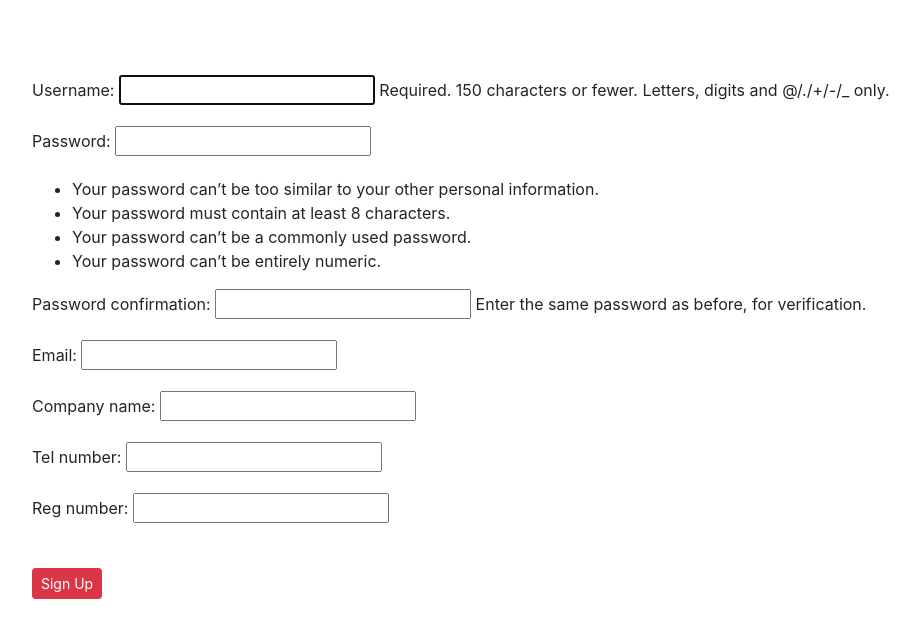
After one commit to Maryan23/CERTIFY, a Django app: page /accounts/signup/employer/ in a window 1280 px wide. The commit adds this page. Shown: the top 638 px of the page, without its empty margins (53-970 px from the left). Run offline with Django 3.2, Linux system fonts and the light colour scheme; parts of the project's set-up code (start-up, migrations or seed data) failed here and were passed over; some libraries are stand-ins or nearby versions; some web fonts are replaced.

Commit message:
Created register function for employer and institution

```diff
--- a/Certify/settings.py
+++ b/Certify/settings.py
@@ -52,6 +52,7 @@ INSTALLED_APPS = [
     'cloudinary',
     'rest_framework.authtoken',
     'corsheaders',
+    'bootstrap4'
     ]
 
 MIDDLEWARE = [
--- a/Certify/urls.py
+++ b/Certify/urls.py
@@ -13,12 +13,12 @@ Including another URLconf
     1. Import the include() function: from django.urls import include, path
     2. Add a URL to urlpatterns:  path('blog/', include('blog.urls'))
 """
-from django.conf.urls import include, url
+from django.conf.urls import include
 from django.contrib import admin
 from django.urls import path,include
 from api import views
 
 urlpatterns = [
     path('admin/', admin.site.urls),
-    url(r'', include('api.urls')),
+    path('', include('api.urls')),
 ]
--- /dev/null
+++ b/api/forms.py
@@ -0,0 +1,52 @@
+from django import forms
+from django.contrib.auth.forms import UserCreationForm
+from django.db import transaction
+from .models import *
+
+class EmployerSignUpForm(UserCreationForm):
+    email = forms.EmailField(required=True)
+    logo = CloudinaryField('logo')
+    company_name = forms.CharField(required=True)
+    about = forms.TextInput()
+    tel_number = forms.IntegerField(required=True)
+    reg_number = forms.CharField(required=True)
+
+    class Meta(UserCreationForm.Meta):
+        model = User
+
+    @transaction.atomic
+    def save(self):
+        user = super().save(commit=False)
+        user.email = self.cleaned_data.get('email')
+        user.is_employer = True
+        user.save()
+        employer = Employer.objects.create(user=user)
+        employer.logo = self.cleaned_data.get('logo')
+        employer.company_name = self.cleaned_data.get('company_name')
+        employer.about = self.cleaned_data.get('about')
+        employer.tel_number = self.cleaned_data.get('tel_number')
+        employer.reg_number = self.cleaned_data.get('reg_number')
+        return employer
+
+class InstitutionSignUpForm(UserCreationForm):
+    email = forms.EmailField()
+    reg_no = forms.CharField(required=True)
+    institution_name = forms.CharField(required=True)
+    location = forms.CharField(required=True)
+    location_address = forms.CharField(required=True)
+
+    class Meta(UserCreationForm.Meta):
+        model = User
+
+    @transaction.atomic
+    def save(self):
+        user = super().save(commit=False)
+        user.email = self.cleaned_data.get('email')
+        user.is_institution = True
+        user.save()
+        institution = Institution.objects.create(user=user)
+        institution.reg_no = self.cleaned_data.get('reg_no')
+        institution.institution_name = self.cleaned_data.get('institution_name')
+        institution.location = self.cleaned_data.get('location')
+        institution.location_address = self.cleaned_data.get('location_address')
+        return institution
--- a/api/models.py
+++ b/api/models.py
@@ -15,10 +15,10 @@ class User(AbstractUser):
 class Employer(models.Model):
     logo = CloudinaryField('logo')
     company_name = models.CharField(max_length=50)
-    about = models.TextField(max_length=1000, blank=True)
-    tel_number = models.IntegerField()
+    about = models.TextField(max_length=1000)
+    tel_number = models.IntegerField(null=True)
     email = models.EmailField()
-    reg_number = models.CharField(max_length=20)
+    reg_number = models.CharField(max_length=20,unique=True)
     joined_on = models.DateTimeField(auto_now_add=True,null=True)
     user = models.OneToOneField(User, on_delete=models.CASCADE,null=True)
 
@@ -29,7 +29,7 @@ class Employer(models.Model):
         self.save()
 
     def __str__(self):
-        return self.company_name
+        return self.user.username
 
 
 class Institution(models.Model):
@@ -48,7 +48,7 @@ class Institution(models.Model):
         self.delete()
 
     def __str__(self):
-        return self.institution_name
+        return self.user.username
 
     @classmethod
     def get_institution_by_name(cls, search_term):
--- a/api/serializers.py
+++ b/api/serializers.py
@@ -11,9 +11,6 @@ class UserSerializer(serializers.HyperlinkedModelSerializer):
         fields = ('id', 'username', 'email', 'password')
         extra_kwargs = {'password':{'write_only':True,'required':True}}
 
-    def create(self,validated_data):
-        user = User.objects.create_user(**validated_data)
-        return user
 
 class InstitutionSerializer(serializers.ModelSerializer):
   class Meta:
--- /dev/null
+++ b/api/templates/signup.html
@@ -0,0 +1,12 @@
+{%extends 'base.html'%}
+{% block content%}
+<br><br>
+<div class="container"style="margin-top:0.2%;">
+    <br>
+<form method="POST" accept-charset="utf-8">
+    {% csrf_token %}
+    {{form.as_p}}
+    <button type="submit" class="btn btn-sm btn-danger mt-4">Sign Up</button>
+</form>
+</div>
+{% endblock %}
--- a/api/urls.py
+++ b/api/urls.py
@@ -1,9 +1,11 @@
-from django.urls import path,include
+from django.urls import path
 from django.conf.urls import url
 from . import views
 
 
 urlpatterns=[
-    path('' ,views.index ,name='index')
-
+    path('' ,views.index ,name='index'),
+    path('signup/',views.SignUp,name = 'Signup'),
+    path('accounts/signup/employer/',views.EmployerSignUpView.as_view(), name = 'employer_signup'),
+    path('accounts/signup/institution/',views.InstitutionSignUpView.as_view(), name = 'institution_signup')
 ]
--- a/api/views.py
+++ b/api/views.py
@@ -1,5 +1,40 @@
-from django.shortcuts import render
+from django.shortcuts import render,redirect
+from .forms import EmployerSignUpForm,InstitutionSignUpForm
+from .models import *
+from django.contrib.auth import login
+from django.views.generic import CreateView
 
 #Create your views
 def index(request):
   return render(request,'index.html' )
+
+def SignUp(request):
+    return render(request,'register.html')
+
+class EmployerSignUpView(CreateView):
+    model = User
+    form_class = EmployerSignUpForm
+    template_name = 'signup.html'
+
+    def get_context_data(self, **kwargs):
+        kwargs ['user_type'] = 'employer'
+        return super().get_context_data(**kwargs)
+
+    def form_valid(self, form):
+        user = form.save()
+        # login(self.request, user)
+        return redirect('index')
+
+class InstitutionSignUpView(CreateView):
+    model = User
+    form_class = InstitutionSignUpForm
+    template_name = 'signup.html'
+
+    def get_context_data(self, **kwargs):
+        kwargs ['user_type'] = 'institution'
+        return super().get_context_data(**kwargs)
+
+    def form_valid(self, form):
+        user = form.save()
+        # login(self.request, user)
+        return redirect('index')
```
Also changed, not shown: api/templates/index.html (+6 -1 lines), api/templates/register.html (added, +9 -0 lines), api/migrations/0002_auto_20220113_0039.py (added).
